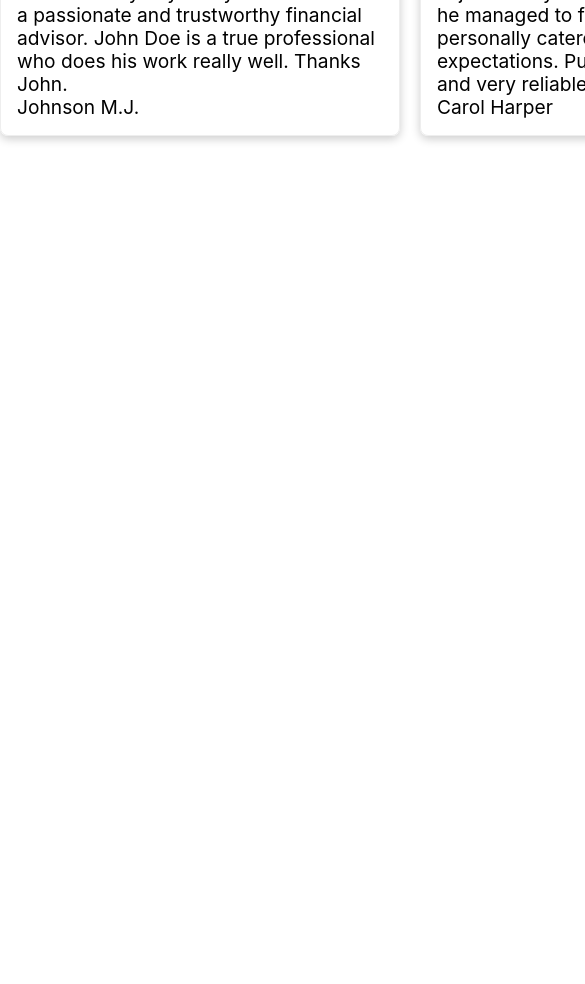
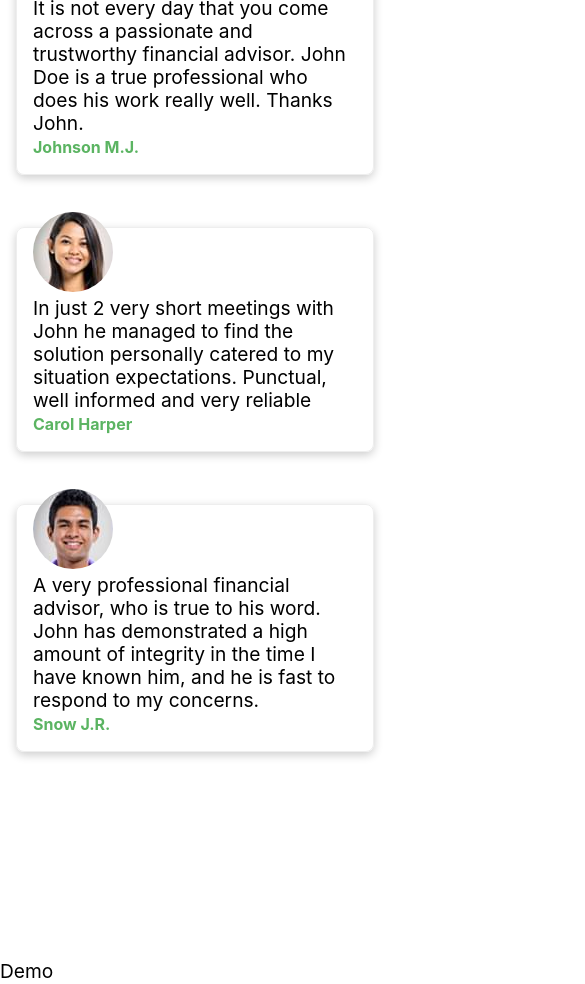
Before and after one commit to dselasea/execute-financial, a React (Create React App) app: page / in a window 390 px wide. Shown: the part 2140-3124 px from the top of the page, 585 px wide, since content can reach past the window. Before the commit the page ends 2468 px from the top, so only its background shows below. Built offline with nearby package versions, Linux system fonts and the light colour scheme; the HTML template or start-up script is replaced by a standard one.

Commit message:
Added demo component and demo styles

```diff
--- a/src/App.js
+++ b/src/App.js
@@ -2,6 +2,7 @@ import Navbar from "./components/Navbar";
 import Hero from "./components/Hero";
 import About from "./components/About";
 import Testimonials from "./components/Testimonials";
+import Demo from "./components/Demo";
 
 function App() {
   return (
@@ -10,6 +11,7 @@ function App() {
       <Hero />
       <About />
       <Testimonials />
+      <Demo />
     </div>
   );
 }
--- /dev/null
+++ b/src/components/Demo.js
@@ -0,0 +1,10 @@
+import React from 'react'
+import "./Demo.css"
+
+function Demo() {
+  return (
+    <div>Demo</div>
+  )
+}
+
+export default Demo
--- a/src/components/Testimonials.css
+++ b/src/components/Testimonials.css
@@ -37,3 +37,24 @@
     font-size: 1.1rem;
     margin: 12px;
 }
+
+.testimonials .card span {
+    color: var(--primary-color);
+    font-size: 1rem;
+    font-weight: 700;
+}
+
+@media screen and (max-width: 940px){
+    .testimonials .container {
+        width: 100%;
+    }
+
+    .testimonials .container .content {
+        grid-template-columns: 1fr;
+    }
+
+    .testimonials .card {
+        max-width: 100%;
+        margin: 1rem;
+    }
+}
```
Also changed, not shown: src/components/Demo.css (added).
